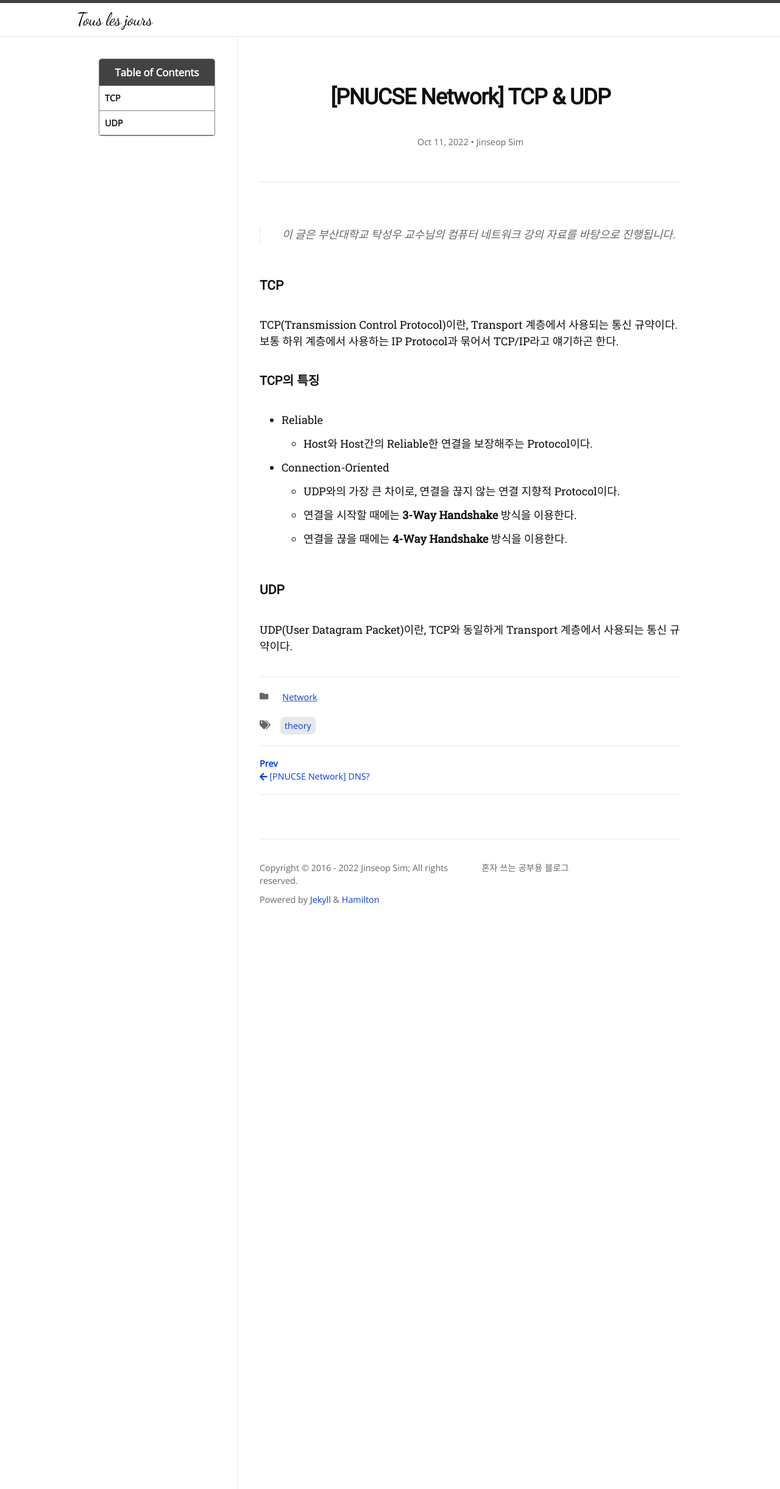
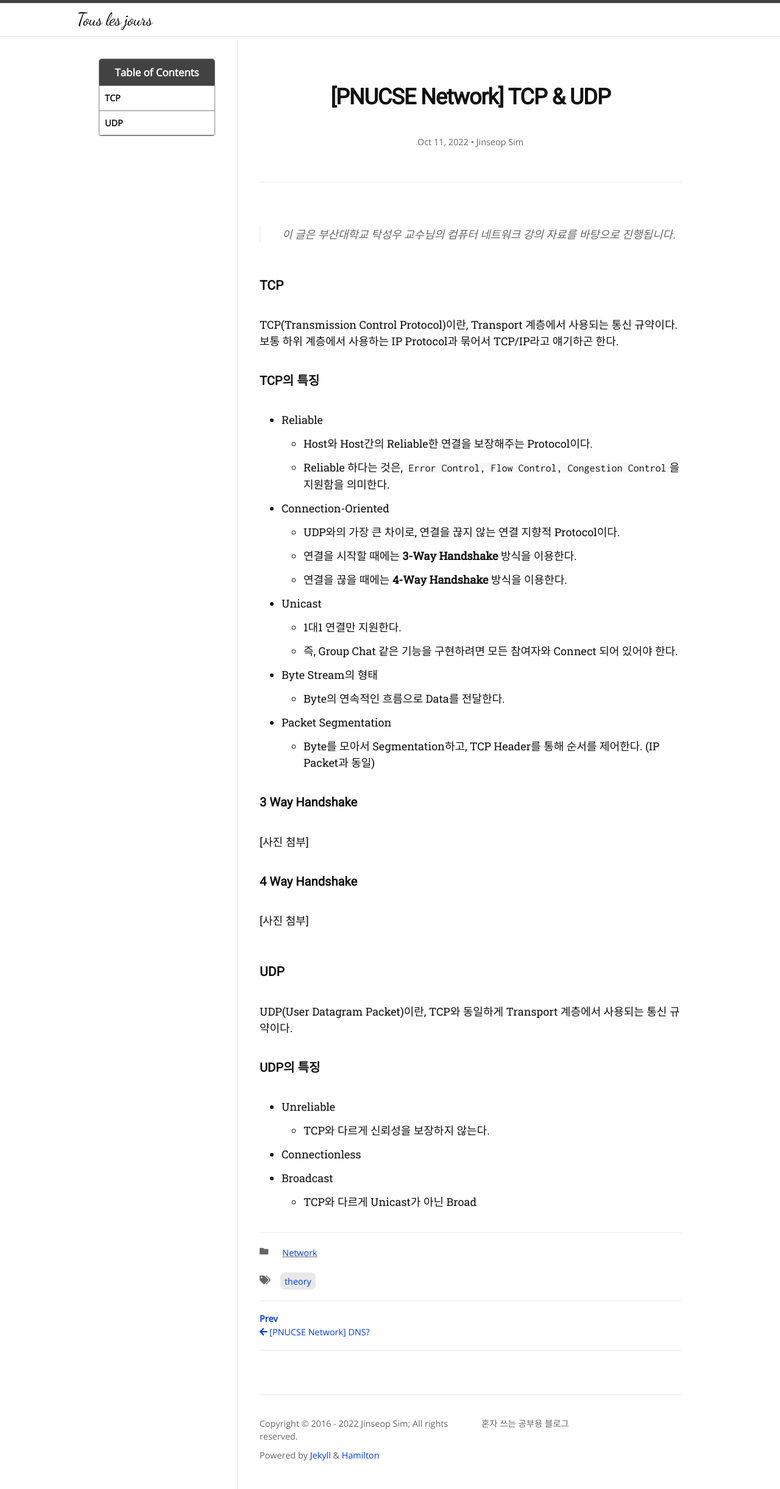
Before and after one commit to Jinseop-Sim/Jinseop-Sim.github.io, a Jekyll site: the page built from _posts/2022-10-11-TCP-UDP.md, in a window 1280 px wide. Shown: the whole page at 61% size. Built offline with Jekyll 4.4.1, drawn with Linux system fonts in a browser that asks for light colours; nearby versions of some CDN libraries; some web fonts are replaced.

Commit message:
modify post

````diff
--- a/_posts/2022-10-11-TCP-UDP.md
+++ b/_posts/2022-10-11-TCP-UDP.md
@@ -16,10 +16,31 @@ TCP(Transmission Control Protocol)이란, Transport 계층에서 사용되는
 #### TCP의 특징
 - Reliable
   - Host와 Host간의 Reliable한 연결을 보장해주는 Protocol이다.
+  - Reliable 하다는 것은, ```Error Control, Flow Control, Congestion Control```을 지원함을 의미한다.
 - Connection-Oriented
   - UDP와의 가장 큰 차이로, 연결을 끊지 않는 연결 지향적 Protocol이다.
   - 연결을 시작할 때에는 __3-Way Handshake__ 방식을 이용한다.
   - 연결을 끊을 때에는 __4-Way Handshake__ 방식을 이용한다.
+- Unicast
+  - 1대1 연결만 지원한다.
+  - 즉, Group Chat 같은 기능을 구현하려면 모든 참여자와 Connect 되어 있어야 한다.
+- Byte Stream의 형태
+  - Byte의 연속적인 흐름으로 Data를 전달한다.
+- Packet Segmentation
+  - Byte를 모아서 Segmentation하고, TCP Header를 통해 순서를 제어한다. (IP Packet과 동일)
+
+#### 3 Way Handshake
+[사진 첨부]
+
+#### 4 Way Handshake
+[사진 첨부]
 
 ### UDP
 UDP(User Datagram Packet)이란, TCP와 동일하게 Transport 계층에서 사용되는 통신 규약이다.
+
+#### UDP의 특징
+- Unreliable
+  - TCP와 다르게 신뢰성을 보장하지 않는다.
+- Connectionless
+- Broadcast
+  - TCP와 다르게 Unicast가 아닌 Broad
````
